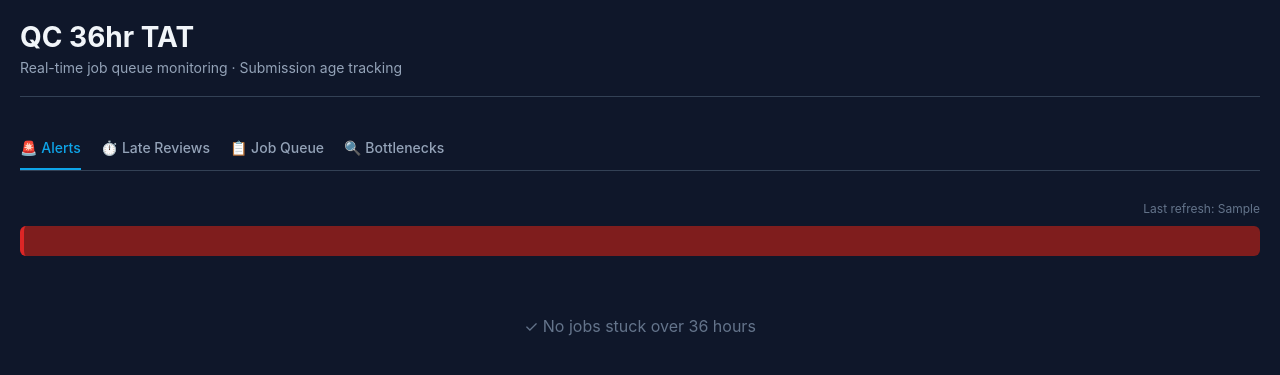
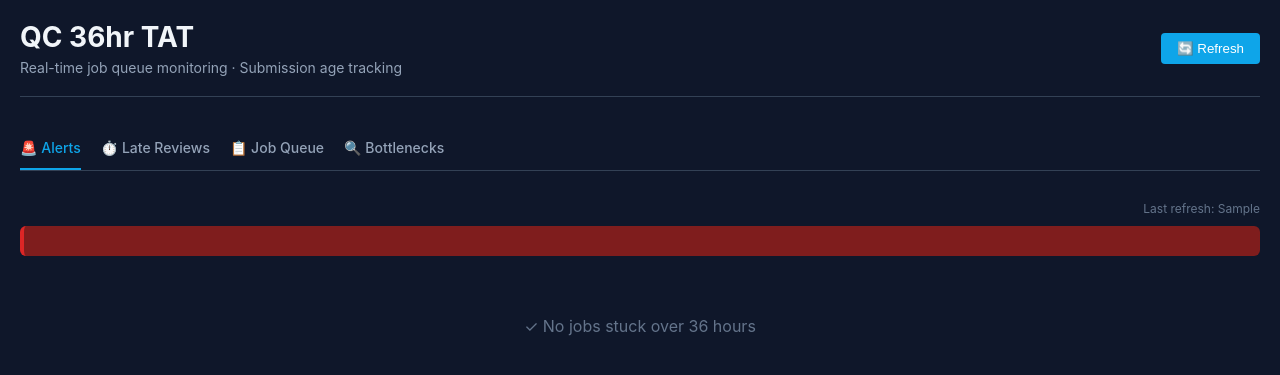
Before and after one commit to jaysonjohnson-cmd/qc-36hr-tat, a Python web app: template templates/index.html in a window 1280 px wide. Shown: the top 375 px of the page. Run offline with Jinja, Linux system fonts and the light colour scheme; the template is opened without the code that fills it: most values are stand-ins (such as "Sample title", 1, 10 or a date in 2020).

Commit message:
Add manual refresh button to dashboard header

```diff
--- a/templates/index.html
+++ b/templates/index.html
@@ -198,8 +198,15 @@
 <div id="app">
     <div class="container">
         <header>
-            <h1>QC 36hr TAT</h1>
-            <p class="subtitle">Real-time job queue monitoring · Submission age tracking</p>
+            <div style="display: flex; justify-content: space-between; align-items: center;">
+                <div>
+                    <h1>QC 36hr TAT</h1>
+                    <p class="subtitle">Real-time job queue monitoring · Submission age tracking</p>
+                </div>
+                <button @click="fetchData" style="padding: 8px 16px; background: #0ea5e9; color: white; border: none; border-radius: 4px; cursor: pointer; font-weight: 500;">
+                    🔄 Refresh
+                </button>
+            </div>
         </header>
 
         <div class="tabs">
```
